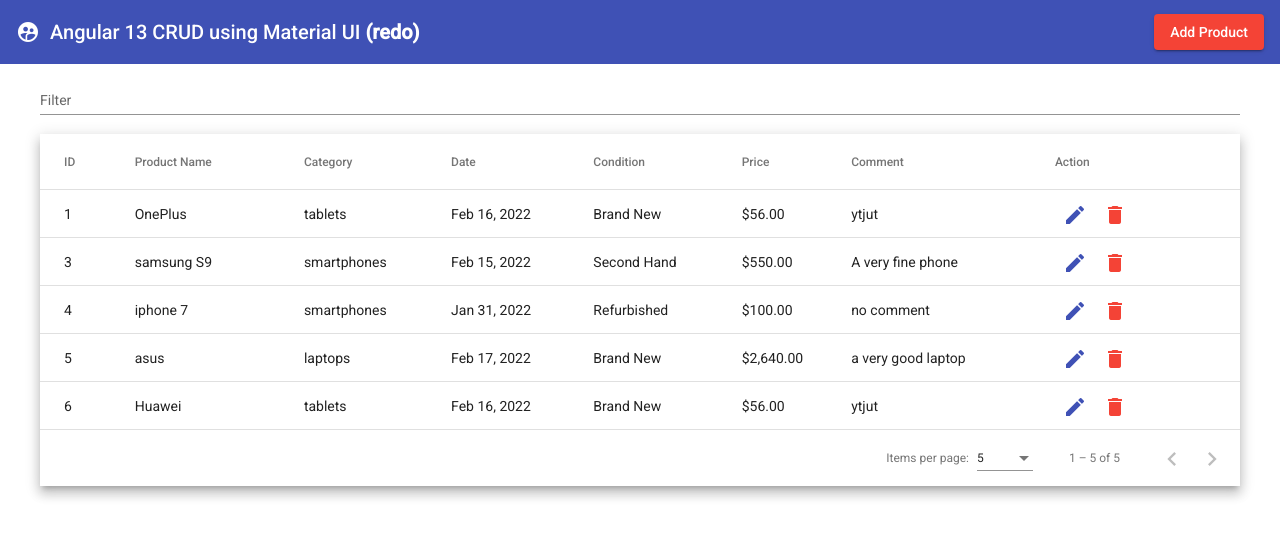
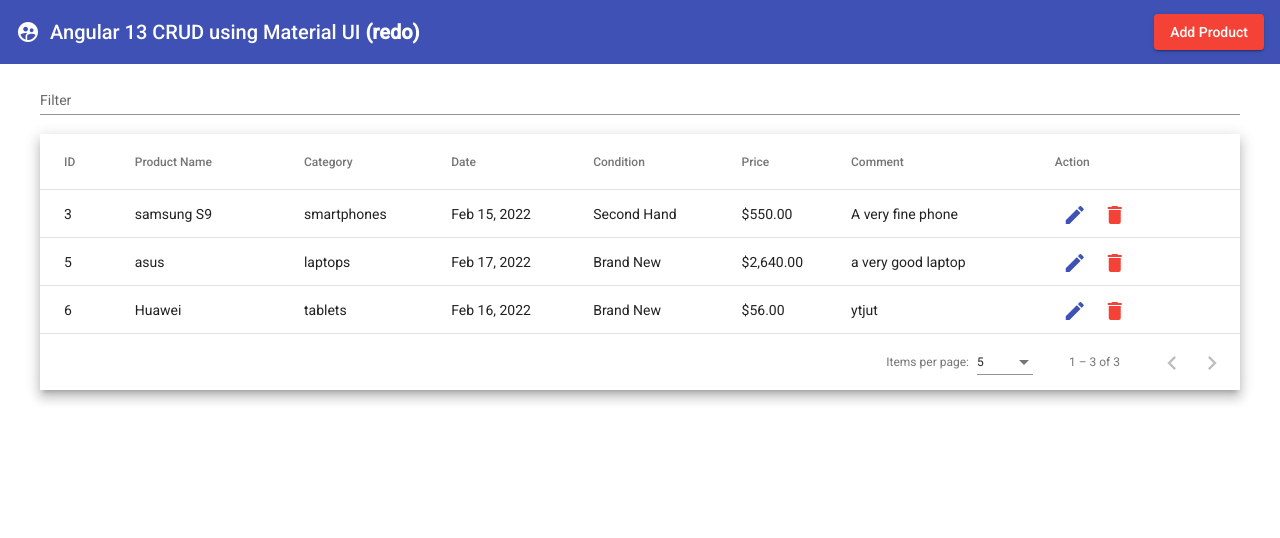
Before and after one commit to RaduHarangus/angular13CRUD-material-redo, an Angular app: page / in a window 1280 px wide. Shown: the top 538 px of the page. Built offline with nearby package versions, Linux system fonts and the light colour scheme; data requests are answered from the project's data file.

Commit message:
finished

```diff
--- a/db.json
+++ b/db.json
@@ -1,14 +1,5 @@
 {
   "products": [
-    {
-      "productName": "OnePlus",
-      "category": "tablets",
-      "date": "2022-02-16T22:00:00.000Z",
-      "condition": "Brand New",
-      "price": 56,
-      "comment": "ytjut",
-      "id": 1
-    },
     {
       "productName": "samsung S9",
       "category": "smartphones",
@@ -17,15 +8,6 @@
       "price": 550,
       "comment": "A very fine phone",
       "id": 3
-    },
-    {
-      "productName": "iphone 7",
-      "category": "smartphones",
-      "date": "2022-01-31T22:00:00.000Z",
-      "condition": "Refurbished",
-      "price": 100,
-      "comment": "no comment",
-      "id": 4
     },
     {
       "productName": "asus",
--- a/src/app/app.component.ts
+++ b/src/app/app.component.ts
@@ -44,6 +44,10 @@ export class AppComponent {
     this.dialog.open(DialogComponent, {
       width: '30%',
       data: row
+    }).afterClosed().subscribe(result => {
+      if (result === 'update') {
+        this.getProducts();
+      }
     });
   }
 
@@ -52,6 +56,7 @@ export class AppComponent {
       .subscribe({
         next: (res) => {
           alert('Product deleted!');
+          this.getProducts();
         },
         error: (err) => {
           alert('The product could not be removed!' + err);
@@ -71,7 +76,9 @@ export class AppComponent {
   openDialog() {
     const dialogRef = this.dialog.open(DialogComponent, {width: '30%'});
     dialogRef.afterClosed().subscribe(result => {
-      console.log(`Dialog result: ${result}`);
+      if (result === 'save') {
+        this.getProducts();
+      }
     });
   }
 }
--- a/src/app/components/dialog/dialog.component.ts
+++ b/src/app/components/dialog/dialog.component.ts
@@ -41,8 +41,6 @@ export class DialogComponent implements OnInit {
     } else {
       this.actionBtn = 'Save';
     }
-
-    this.getAllProducts();
   }
 
   addProduct() {
@@ -53,7 +51,6 @@ export class DialogComponent implements OnInit {
             alert('Product updated successfully!');
             this.productForm.reset();
             this.dialogRef.close('update');
-              this.getAllProducts();
           },
           error: (err) => {
             alert('There was a problem trying to update the product!' + err);
@@ -67,7 +64,6 @@ export class DialogComponent implements OnInit {
               alert('Product added successfully!');
               this.productForm.reset();
               this.dialogRef.close('save');
-              this.getAllProducts();
             },
             error: (err) => {
               alert('There was a problem trying to add the product!' + err);
@@ -75,36 +71,5 @@ export class DialogComponent implements OnInit {
           });
       }
     }
-
   }
-
-  // updateProduct() {
-  //   if(this.productForm.valid){
-  //     this.api.updateProduct(this.productForm.id, this.productForm.value)
-  //       .subscribe({
-  //         next: (res) => {
-  //           alert('Product added successfully!');
-  //           this.productForm.reset();
-  //           this.dialogRef.close('save');
-  //           this.getAllProducts();
-  //         },
-  //         error: (err) => {
-  //           alert('There was a problem trying to add the product!' + err);
-  //         }
-  //       });
-  //   }
-  // }
-
-  getAllProducts() {
-    this.api.getAllProducts()
-      .subscribe({
-        next: (res) => {
-          this.productList = res;
-        },
-        error: (err) => {
-          alert('There was a problem fetching the product list!' + err);
 }
-      });
-  }
-
-}
```
Lines whose indentation alone changed are shown as unchanged.
